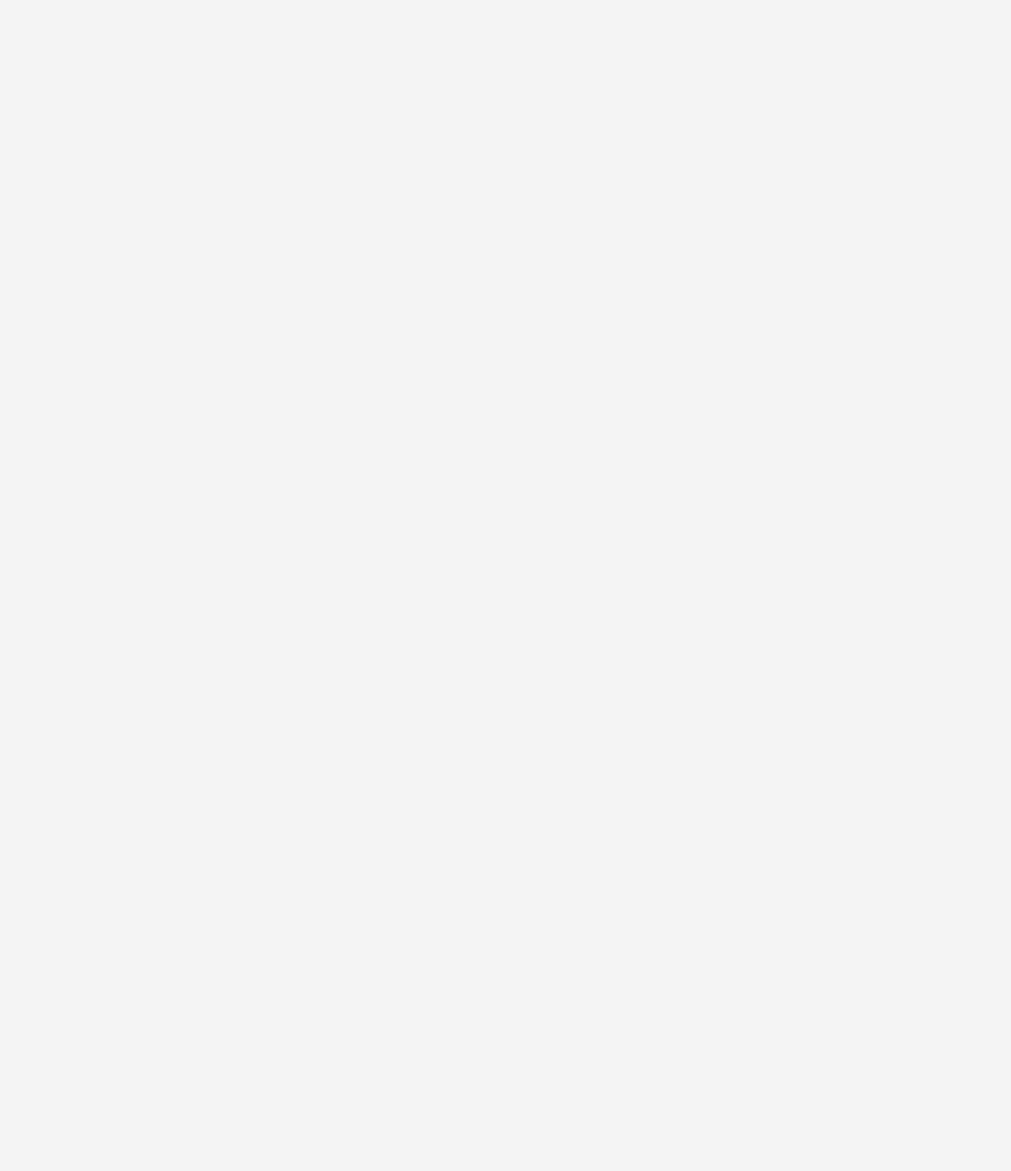
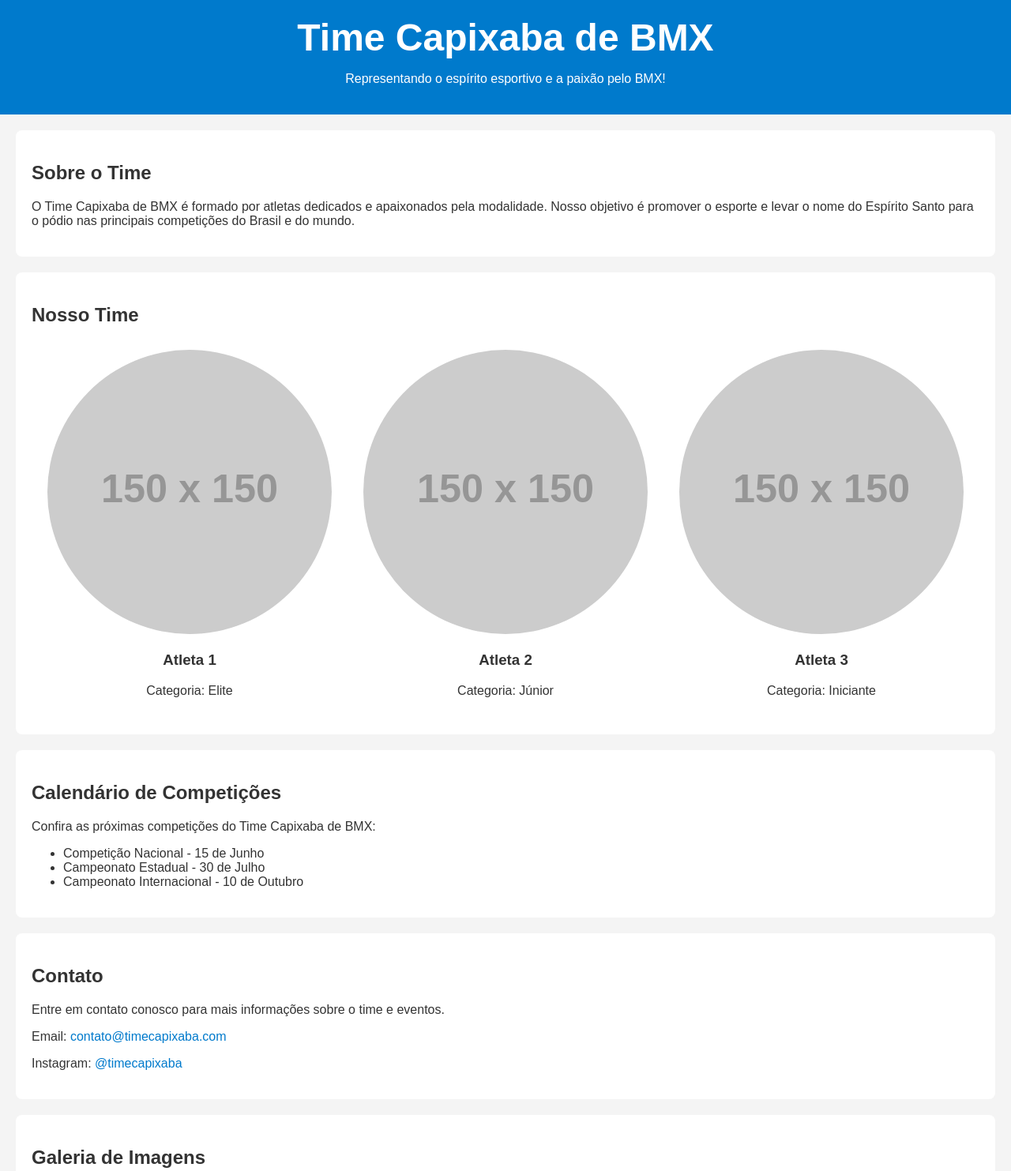
Before and after one commit to tcbmxracing/tcbmxracing.github.io, a plain HTML site: page index.html in a window 1280 px wide. Shown: the top 1483 px of the page at 79% size. Before the commit the page ends 800 px from the top, so only its background shows below. Drawn offline with Linux system fonts and the light colour scheme; placeholder pictures from the web are drawn by us.

Commit message:
Update index.html

```diff
--- a/index.html
+++ b/index.html
@@ -3,7 +3,7 @@
 <head>
   <meta charset="UTF-8">
   <meta name="viewport" content="width=device-width, initial-scale=1.0">
-  <title>Time Capixaba de BMX</title>
+  <title>"Index"Time Capixaba de BMX</title>
   <style>
     body {
       font-family: Arial, sans-serif;
@@ -12,3 +12,119 @@
       padding: 0;
       color: #333;
     }
+
+    header {
+      background-color: #007acc;
+      color: white;
+      text-align: center;
+      padding: 20px;
+    }
+
+    header h1 {
+      margin: 0;
+      font-size: 3em;
+    }
+
+    section {
+      padding: 20px;
+      margin: 20px;
+      background-color: white;
+      border-radius: 8px;
+    }
+
+    .team {
+      display: flex;
+      flex-wrap: wrap;
+      justify-content: space-around;
+    }
+
+    .team-member {
+      width: 30%;
+      margin: 10px;
+      text-align: center;
+    }
+
+    .team-member img {
+      width: 100%;
+      height: auto;
+      border-radius: 50%;
+    }
+
+    .contact a {
+      color: #007acc;
+      text-decoration: none;
+    }
+
+    .gallery img {
+      width: 100%;
+      height: auto;
+      margin: 10px;
+      border-radius: 8px;
+    }
+  </style>
+</head>
+<body>
+
+  <!-- Cabeçalho -->
+  <header>
+    <h1>Time Capixaba de BMX</h1>
+    <p>Representando o espírito esportivo e a paixão pelo BMX!</p>
+  </header>
+
+  <!-- Sobre -->
+  <section>
+    <h2>Sobre o Time</h2>
+    <p>O Time Capixaba de BMX é formado por atletas dedicados e apaixonados pela modalidade. Nosso objetivo é promover o esporte e levar o nome do Espírito Santo para o pódio nas principais competições do Brasil e do mundo.</p>
+  </section>
+
+  <!-- Equipe -->
+  <section>
+    <h2>Nosso Time</h2>
+    <div class="team">
+      <div class="team-member">
+        <img src="https://via.placeholder.com/150" alt="Atleta 1">
+        <h3>Atleta 1</h3>
+        <p>Categoria: Elite</p>
+      </div>
+      <div class="team-member">
+        <img src="https://via.placeholder.com/150" alt="Atleta 2">
+        <h3>Atleta 2</h3>
+        <p>Categoria: Júnior</p>
+      </div>
+      <div class="team-member">
+        <img src="https://via.placeholder.com/150" alt="Atleta 3">
+        <h3>Atleta 3</h3>
+        <p>Categoria: Iniciante</p>
+      </div>
+    </div>
+  </section>
+
+  <!-- Calendário -->
+  <section>
+    <h2>Calendário de Competições</h2>
+    <p>Confira as próximas competições do Time Capixaba de BMX:</p>
+    <ul>
+      <li>Competição Nacional - 15 de Junho</li>
+      <li>Campeonato Estadual - 30 de Julho</li>
+      <li>Campeonato Internacional - 10 de Outubro</li>
+    </ul>
+  </section>
+
+  <!-- Contato -->
+  <section class="contact">
+    <h2>Contato</h2>
+    <p>Entre em contato conosco para mais informações sobre o time e eventos.</p>
+    <p>Email: <a href="mailto:contato@timecapixaba.com">contato@timecapixaba.com</a></p>
+    <p>Instagram: <a href="https://instagram.com/timecapixaba" target="_blank">@timecapixaba</a></p>
+  </section>
+
+  <!-- Galeria -->
+  <section class="gallery">
+    <h2>Galeria de Imagens</h2>
+    <img src="https://via.placeholder.com/600x400" alt="Imagem de treino">
+    <img src="https://via.placeholder.com/600x400" alt="Campeonato">
+    <img src="https://via.placeholder.com/600x400" alt="Equipe no pódio">
+  </section>
+
+</body>
+</html>
```
